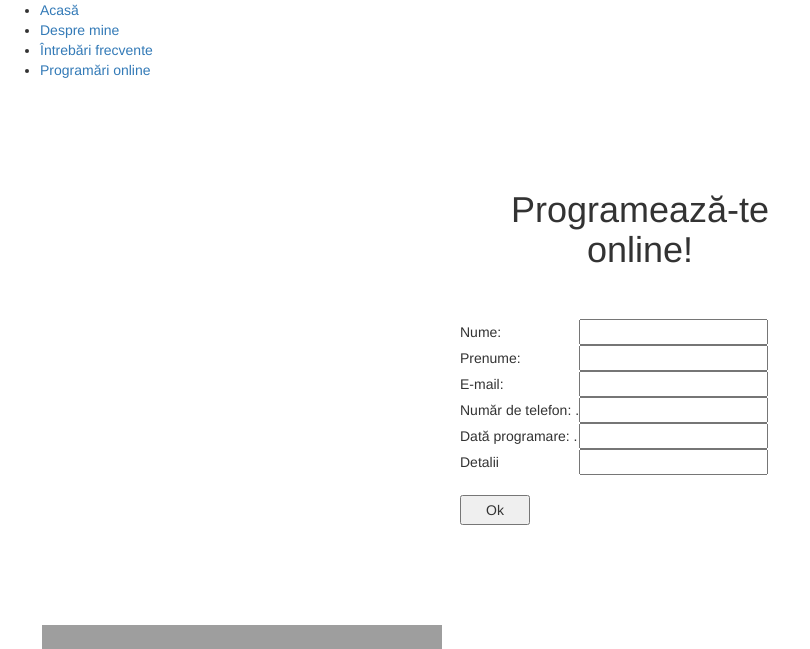
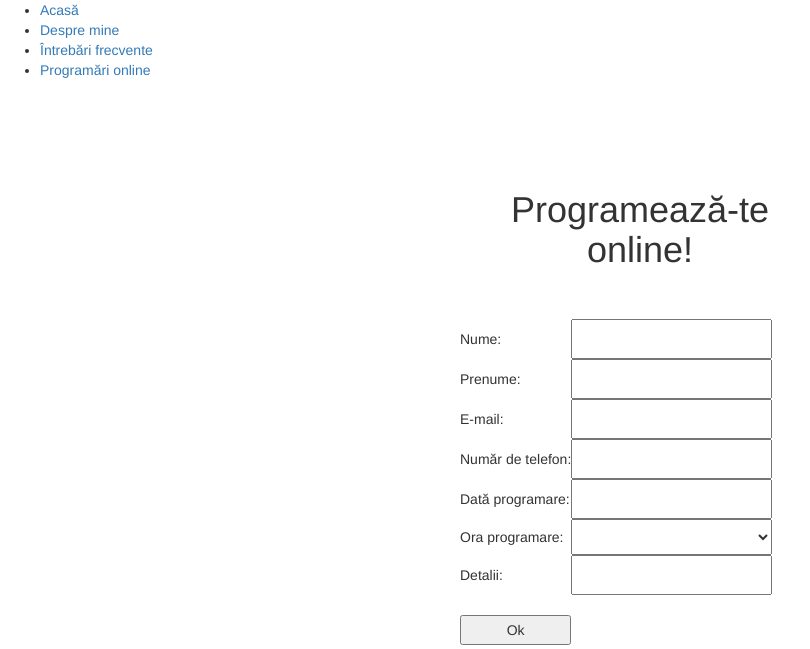
Before and after one commit to Diana257/Proiect-IPDP, a PHP site: page /contact.php in a window 1280 px wide. Shown: the part 300-949 px from the top of the page, without its empty margins (0-810 px from the left). Run offline with PHP 8.4, Linux system fonts and the light colour scheme; the visitor is signed in with stand-in values (Sample User, id 1); lists and menus that the app fills with data are empty; some libraries are stand-ins or nearby versions; grey boxes are pictures that could not be loaded.

Commit message:
Update contact.php

```diff
--- a/contact.php
+++ b/contact.php
@@ -1,52 +1,76 @@
 <?php
 session_start();
-			$host='localhost';
-			$user='root';
-			$password='';
-			$database='terapeut';
 
-			$connection=mysqli_connect($host, $user, $password, $database);
+// Verifică dacă formularul a fost trimis
+if ($_SERVER["REQUEST_METHOD"] == "POST" && isset($_POST['date_introduse'])) {
+
+    // Conectare la baza de date
+    $host = 'localhost';
+    $user = 'root';
+    $password = '';
+    $database = 'terapeut';
+    $connection = mysqli_connect($host, $user, $password, $database);
     if ($connection->connect_error) {
         die("Connection failed: " . $connection->connect_error);
     }
 
+    // Preluare și escapare datele din formular
+    $nume = mysqli_real_escape_string($connection, $_POST['nume']);
+    $prenume = mysqli_real_escape_string($connection, $_POST['prenume']);
+    $email = mysqli_real_escape_string($connection, $_POST['e-mail']);
+    $numarTelefon = mysqli_real_escape_string($connection, $_POST['numar_Telefon']);
+    $data = mysqli_real_escape_string($connection, $_POST['data']);
+    $ora = mysqli_real_escape_string($connection, $_POST['ora']);
+    $detalii = mysqli_real_escape_string($connection, $_POST['detalii']);
 
-			if(isset($_POST['date_introduse'])){
-				$Nume=$_POST['nume'];
-				$Prenume=$_POST['prenume'];
-				$Email=$_POST['e-mail'];
-				$Numar_Telefon=$_POST['numar_Telefon'];
-				$Data=$_POST['data'];
-				$Detalii=$_POST['detalii'];
+    // Formatarea datei în formatul dorit (YYYY-MM-DD)
+    $data_formatata = date('Y-m-d', strtotime($data));
 
-				$sql="INSERT INTO clienti(Nume, Prenume, Email, NumarTelefon, Data, Detalii) VALUES('$Nume', '$Prenume', '$Email', '$Numar_Telefon' , '$Data' , '$Detalii')";
+    // Verificare dacă există deja o programare la aceeași dată și oră
+    $check_query = "SELECT * FROM clienti WHERE Data='$data_formatata' AND Ora='$ora'";
+    $result = mysqli_query($connection, $check_query);
+    if (mysqli_num_rows($result) > 0) {
+        // Afișează mesaj de eroare și oprește scriptul
+        echo '<script>alert("Această oră este deja ocupată. Te rugăm să alegi alta oră.")</script>';
+    } else {
+        // Interogare SQL pentru inserare
+        $insert_query = "INSERT INTO clienti (Nume, Prenume, Email, NumarTelefon, Data, Detalii, Ora)
+                         VALUES ('$nume', '$prenume', '$email', '$numarTelefon', '$data_formatata', '$detalii', '$ora')";
+
+        // Execută interogarea
+        if ($connection->query($insert_query) === TRUE) {
+            echo "Programarea a fost înregistrată cu succes!";
+        } else {
+            echo "Error: " . $insert_query . "<br>" . $connection->error;
+        }
+    }
+
+    // Închide conexiunea la baza de date
+    mysqli_close($connection);
+}
+?>
 
 
-				if ($connection->query($sql) === TRUE) {
-					echo "Inregistrare realizata cu succes!";
-					}
-				else {
-					echo "Error: " . $sql . "<br>" . $connection->error;
-					}
-			}
-			$connection->close();
-		?>
+
 
 <!DOCTYPE html>
 <html>
-
 <head>
     <title>Contact</title>
+    <link rel="stylesheet" href="https://maxcdn.bootstrapcdn.com/bootstrap/3.3.7/css/bootstrap.min.css">
     <link href="css/contact.css" rel="stylesheet" type="text/css" />
-		<!--<link href="css/bootstrap.min.css" rel="stylesheet" media="screen" />-->
-		<link rel="stylesheet" href="https://maxcdn.bootstrapcdn.com/bootstrap/3.3.7/css/bootstrap.min.css">
-
+    <link rel="stylesheet" href="https://code.jquery.com/ui/1.12.1/themes/base/jquery-ui.css">
+    <style>
+        /* Adaugă această secțiune în CSS pentru a fixa dimensiunile câmpurilor de introducere */
+        .input-field {
+            width: 100%;
+            padding: 8px;
+            box-sizing: border-box; /* pentru a include padding-ul în lățimea totală */
+        }
+    </style>
 </head>
-
 <body>
-
     <header>
-			<!--Imaginea-->
         <img src="photos/contact.jpg" style="width: 100%; height:300px; margin-top: 0px;">
         <nav>
             <ul>
@@ -54,6 +78,7 @@
                 <li><a href="despre_mine.html">Despre mine</a></li>
                 <li><a href="intrebari_frecvente.html">Întrebări frecvente</a></li>
                 <li><a href="contact.php">Programări online</a></li>
+
             </ul>
         </nav>
     </header>
@@ -81,32 +106,38 @@
                     <table>
                             <tr>
                                 <td>Nume:</td>
-									<td><input type="text" name="nume"></td>
+                                <td><input type="text" name="nume" class="input-field"></td>
                             </tr>
                             <tr>
                                 <td>Prenume:</td>
-									<td><input type="text" name="prenume"></td>
+                                <td><input type="text" name="prenume" class="input-field"></td>
                             </tr>
                             <tr>
                                 <td>E-mail:</td>
-									<td><input type="text" name="e-mail"></td>
+                                <td><input type="text" name="e-mail" class="input-field"></td>
                             </tr>
                             <tr>
-									<td>Număr de telefon:        . </td>
-									<td><input type="text" name="numar_Telefon"></td>
+                                <td>Număr de telefon:</td>
+                                <td><input type="text" name="numar_Telefon" class="input-field"></td>
                             </tr>
                             <tr>
-									<td>Dată programare:       . </td>
-									<td><input type="text" name="data"></td>
+                                <td>Dată programare:</td>
+                                <td><input type="text" id="data" name="data" class="input-field"></td>
                             </tr>
                             <tr>
-									<td>Detalii</td>
-									<td><input type="text" name="detalii"></td>
+                                <td>Ora programare:</td>
+                                <td>
+                                    <select name="ora" id="ora" class="input-field">
+                                        <!-- Opțiuni inițiale (de aici începe actualizarea cu JavaScript) -->
+                                    </select>
+                                </td>
                             </tr>
                             <tr>
-									<!--<td></br><button type="button" name="date_introduse" class="btn btn-success">OK</button></td>-->
-									<td></br><input style="width: 70px; height: 30px;" type="Submit" name="date_introduse" value="Ok" ></td>
-
+                                <td>Detalii:</td>
+                                <td><input type="text" name="detalii" class="input-field"></td>
+                            </tr>
+                            <tr>
+                                <td></br><input style="width: 100%; height: 30px;" type="Submit" name="date_introduse" value="Ok" ></td>
                             </tr>
                     </table>
                 </form>
@@ -121,10 +152,51 @@
 
     <footer>
         <div class="footer_p">
-				<p>Log in <a href="login.php"><img src="photos/login.png"></a></p>
-
+            <?php
+            if(isset($_SESSION['usr_id'])) {
+                echo '<p><a href="logout.php">Log out</a><img src="photos/login.png"></p>';
+            } else {
+                echo '<p><a href="login.php">Log in</a><img src="photos/login.png"></p>';
+            }
+            ?>
         </div>
     </footer>
 
+    <script src="https://code.jquery.com/jquery-3.6.0.min.js"></script>
+    <script src="https://code.jquery.com/ui/1.12.1/jquery-ui.min.js"></script>
+    <script>
+        $(document).ready(function() {
+            // Inițializează Datepicker-ul pentru câmpul de introducere a datei
+            $('#data').datepicker({
+                minDate: 0, // Permite doar datele viitoare
+                beforeShowDay: function(date) {
+                    var day = date.getDay();
+                    // Excludem sâmbăta (ziua 6) și duminica (ziua 0)
+                    return [(day != 0 && day != 6), ''];
+                },
+                onSelect: function(date) {
+                    var day = new Date(date).getDay();
+                    var oraSelect = $('#ora');
+                    oraSelect.empty(); // Curăță opțiunile anterioare
+
+                    if (day == 1 || day == 2) { // Luni și Marți
+                        for (var i = 8; i <= 16; i++) {
+                            oraSelect.append($('<option>', {
+                                value: i + ':00',
+                                text: i + ':00'
+                            }));
+                        }
+                    } else { // Miercuri - Vineri
+                        for (var i = 10; i <= 18; i++) {
+                            oraSelect.append($('<option>', {
+                                value: i + ':00',
+                                text: i + ':00'
+                            }));
+                        }
+                    }
+                }
+            });
+        });
+    </script>
 </body>
 </html>
```
Lines whose indentation alone changed are shown as unchanged.
